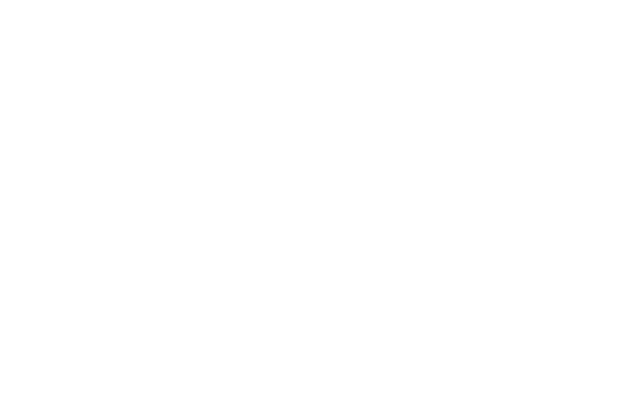
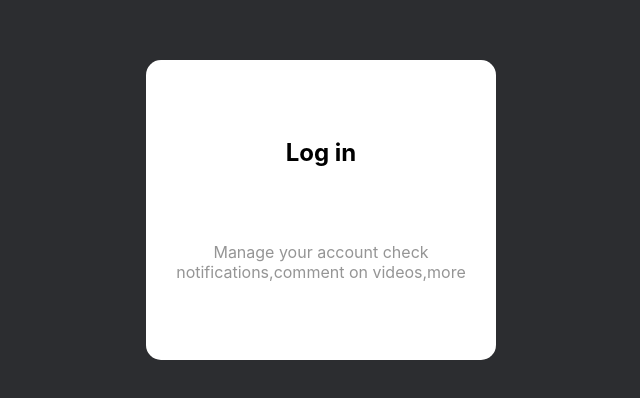
Before and after one commit to smart94423/solatikto, a Next.js app in the folder frontend/: page / in a window 1280 px wide. Shown: the part 190-588 px from the top of the page, without its empty margins (319-959 px from the left). Built offline with nearby package versions, Linux system fonts and the light colour scheme.

Commit message:
build app structure

```diff
--- /dev/null
+++ b/frontend/components/MainView.js
@@ -0,0 +1,11 @@
+import React from 'react'
+
+const MainView = () => {
+  return (
+    <div>
+        <h1>Welcome to Tiktok</h1>
+    </div>
+  )
+}
+
+export default MainView
--- a/frontend/pages/index.js
+++ b/frontend/pages/index.js
@@ -1,10 +1,20 @@
-import Head from 'next/head'
-import Image from 'next/image'
-import styles from '../styles/Home.module.css'
+import MainView from "../components/MainView";
+
+let connected = false;
 
 export default function Home() {
   return (
-    <div className={styles.container}>
+    <div className="app">
+      {connected ? (
+        <MainView/>
+      ) : (
+        <div className="loginContainer">
+          <div className="loginTitle">Log in </div>
+          <div className="loginSubTitle">
+            Manage your account check notifications,comment on videos,more
+          </div>
+        </div>
+      )}
     </div>
-  )
+  );
 }
--- a/frontend/styles/globals.css
+++ b/frontend/styles/globals.css
@@ -14,3 +14,34 @@
 * {
   box-sizing: border-box;
 }
+
+.app{
+  height: 100vh;
+  background: #2c2d30;
+  display: flex;
+  justify-content: center;
+  align-items: center;
+}
+.loginContainer{
+  background-color: white;
+  width: 350px;
+  min-height: 300px;
+  display: flex;
+  flex-direction: column;
+  justify-content: space-around;
+  border-radius: 15px;
+
+}
+
+.loginTitle {
+ font-size: 1.5rem;
+ font-weight: bold;
+ text-align: center;
+}
+
+.loginSubTitle {
+  font-size: 1 rem;
+  color: #959595;
+  text-align: center;
+  margin-top: -80px ;
+}
```
